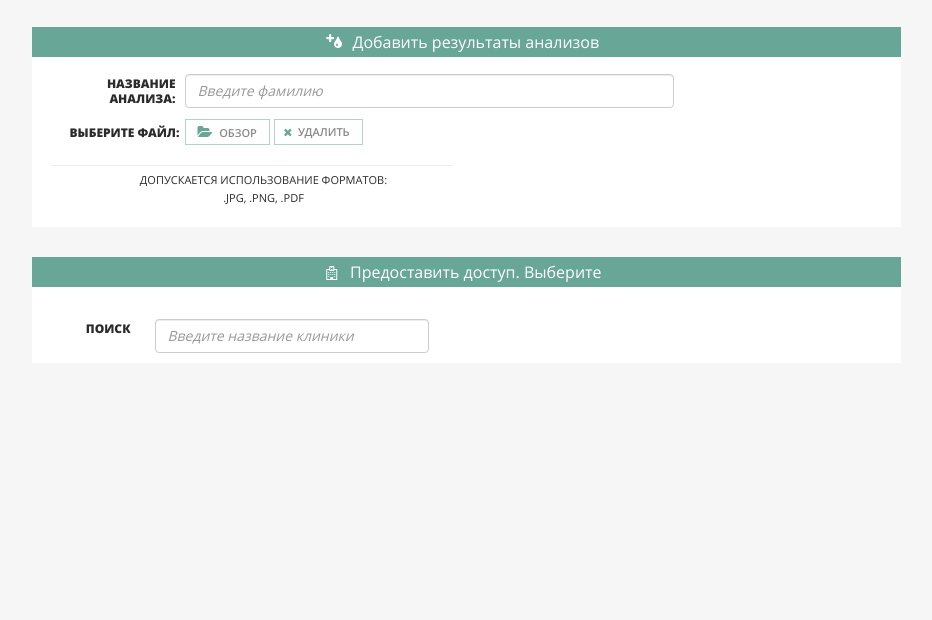
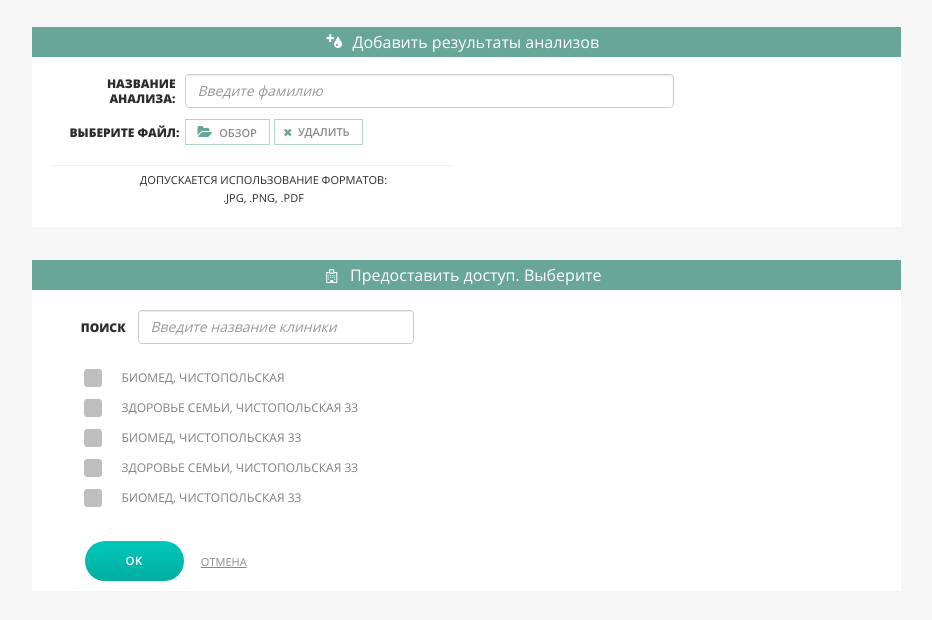
Before and after one commit to rinatoptimus/my-linker-2, a website: page results-fin.html in a window 1280 px wide. Shown: the part 626-1246 px from the top of the page, without its empty margins (324-1256 px from the left). Before the commit the page ends 1089 px from the top, so only its background shows below. Drawn offline with nearby package versions, Linux system fonts and the light colour scheme.

Commit message:
Готов блок Предоставить доступ.

```diff
--- a/app/sass/_results-fin.scss
+++ b/app/sass/_results-fin.scss
@@ -428,8 +428,11 @@
   line-height: 15px;
   @include small-devices {
     width: 100%;
+    margin-left: 0;
+    text-align: left;
+  }
+  @include phone-lg {
     margin-left: 15px;
-    text-align: left;
   }
 }
 .results-analisis-content .upload-block {
@@ -493,7 +496,76 @@
 }
 
 // блок Предоставить доступ
-.give-access {
-
+.results-analisis-content .lead-block-results {
+  margin-top: 33px;
+}
+.results-analisis-content .give-access {
+  padding-top: 20px;
+  padding-left: 25px;
+  @include phone {
+    padding-left: 0;
+  }
+    .access-search-label {
+      margin-top: 10px;
+      margin-right: -18px;
+      @include small-devices {
+        width: 70px;
+      }
+      @include phone-lg {
+        padding-left: 0;
+      }
+    }
+}
+.form-group-search-clinic {
+  height: 40px;
+}
+.results-analisis-content .form-group-clinics-list {
+  margin-top: -3px;
+  padding-left: 27px;
+  @include small-devices {
+    margin-top: 30px;
+    padding-left: 15px;
+  }
+  @include phone-lg {
+    margin-top: 35px;
+  }
+}
+.form-group-clinics-list .checkbox {
+  height: 37px;
+  margin-bottom: -7px;
+  @include phone {
+    height: 50px;
+  }
+}
+.form-group-clinics-list .checkbox {
+  label {
+    margin-top: 4px;
+    margin-left: 3px;
+    font-size: 12px;
+    @include phone {
+      line-height: 15px;
+    }
+  }
+}
+.give-access-submit-block {
+  margin-top: -8px;
+    .btn-doctor-page {
+      margin-left: 28px;
+      padding: 12px 41px;
+    }
+    .give-access-form-cancel {
+      display: inline-block;
+      position: absolute;
+      margin-top: 10px;
+      margin-left: 17px;
+      padding-top: 18px;
+      font-size: 11px;
+      text-decoration: underline;
+      color: $header-list;
+      &:hover {
+        text-decoration: none;
+        color: $black;
+      }
+    }
 }
 /* ----------------- РЕЗУЛЬТАТЫ-FIN END ----------------- */
--- a/results-fin.html
+++ b/results-fin.html
@@ -371,7 +371,7 @@
 
 
 
-            <div class="lead-block">
+            <div class="lead-block lead-block-results">
                 <div class="lead-content">
                     <div class="lead-block-icons-container">
                         <i class="fa fa-hospital-o" aria-hidden="true"></i>
@@ -384,14 +384,37 @@
             <div class="row bg-white give-access">
                 <div class="col-lg-7 col-diagnostick-select">
                     <form action="" method="">
-                        <div class="form-group">
-                            <label for="" class="text-uppercase col-lg-2 col-md-2 col-sm-2 col-xs-12 label-upload-results label-analisis-name">Поиск</label>
+                        <div class="form-group form-group-search-clinic">
+                            <label for="" class="text-uppercase col-lg-2 col-md-2 col-sm-2 col-xs-2 label-upload-results label-analisis-name access-search-label">Поиск</label>
                             <div class="col-lg-8 col-md-8 col-sm-8 col-xs-12">
                                 <input name="" type="text" class="form-control" id="" placeholder="Введите название клиники">
                             </div>
                         </div>
-                        <div class="form-group">
-
+                        <div class="form-group form-group-clinics-list">
+                            <div class="checkbox checkbox-success">
+                                <input id="one" type="checkbox">
+                                <label for="one" class="text-uppercase">Биомед, Чистопольская</label>
+                            </div>
+                            <div class="checkbox checkbox-success">
+                                <input id="two" type="checkbox">
+                                <label for="two" class="text-uppercase">Здоровье семьи, Чистопольская 33</label>
+                            </div>
+                            <div class="checkbox checkbox-success">
+                                <input id="three" type="checkbox">
+                                <label for="three" class="text-uppercase">Биомед, Чистопольская 33</label>
+                            </div>
+                            <div class="checkbox checkbox-success">
+                                <input id="four" type="checkbox">
+                                <label for="four" class="text-uppercase">Здоровье семьи, Чистопольская 33</label>
+                            </div>
+                            <div class="checkbox checkbox-success">
+                                <input id="five" type="checkbox">
+                                <label for="five" class="text-uppercase">Биомед, Чистопольская 33</label>
+                            </div>
+                        </div>
+                        <div class="give-access-submit-block">
+                            <a href="#" class="btn btn-default text-uppercase btn-doctor-page" role="button">OK</a>
+                            <a href="#" class="text-uppercase give-access-form-cancel" role="button">Отмена</a>
                         </div>
                     </form>
                 </div>
```
Also changed, not shown: app/css/style.css.
